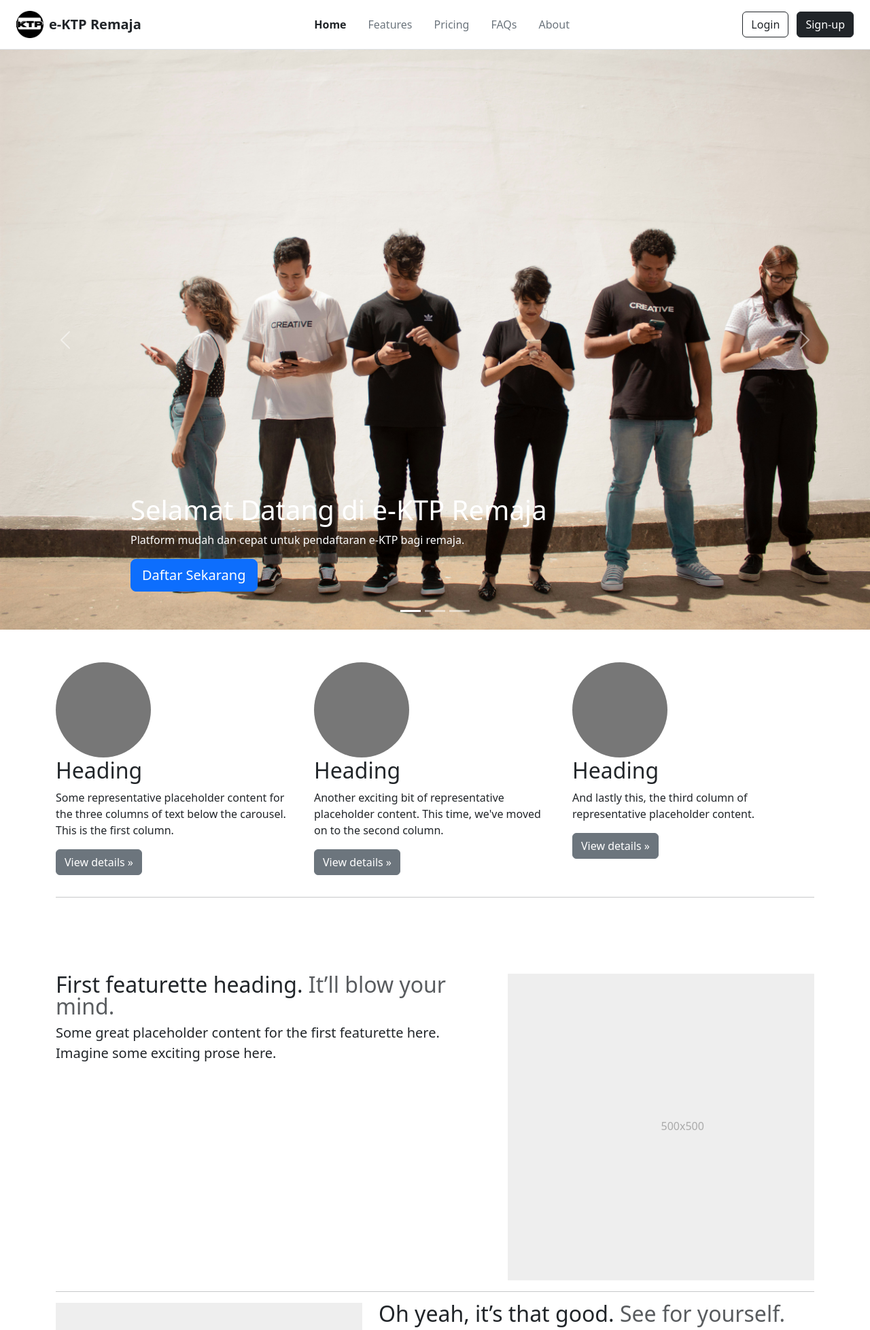
After one commit to maul-PG/ktp, a PHP site: page /halamanD.php in a window 1280 px wide. The commit adds this page. Shown: the top 1956 px of the page at 68% size. Run offline with PHP 8.4, Linux system fonts and the light colour scheme.

Commit message:
tambah caraousel dll

```diff
--- a/cara_daftar.php
+++ b/cara_daftar.php
@@ -29,7 +29,8 @@
   </nav>
 
 <!-- Hero Section -->
-<section class="text-center py-5 bg-image min-vh-100 d-flex align-items-center justify-content-center" style="background-image: url('img/ktp-hm.png')">
+<section class="text-center py-5 min-vh-100 d-flex flex-column align-items-center justify-content-center"
+  style="background-image: url('img/ktp-hm.png'); background-repeat: no-repeat; background-size: cover; background-position: center; padding-top: 120px;">
     <div>
         <h1 class="fw-bold display-5">Cara Daftar e-KTP Remaja</h1>
         <p class="lead">Ikuti langkah-langkah berikut untuk mendaftar e-KTP Remaja.</p>
--- a/data_remaja.php
+++ b/data_remaja.php
@@ -47,7 +47,8 @@ $query = mysqli_query($conn, "SELECT * FROM daftar");
 </nav>
 
 <!-- Hero Section + Table -->
-<section class="text-center py-5 min-vh-100 d-flex flex-column align-items-center justify-content-start" style="background-image: url('img/ktp-hm.png'); background-size: cover; padding-top: 120px;">
+<section class="text-center py-5 min-vh-100 d-flex flex-column align-items-center justify-content-start"
+  style="background-image: url('img/ktp-hm.png'); background-repeat: no-repeat; background-size: cover; background-position: center; padding-top: 120px;">
   <div class="mb-4">
     <h1 class="fw-bold display-5">Data Remaja</h1>
     <p class="lead">Daftar remaja yang telah mendaftar e-KTP</p>
--- /dev/null
+++ b/halamanD.php
@@ -0,0 +1,168 @@
+<!--halaman utama sebelum masuk login dan daftar diri -->
+<!DOCTYPE html>
+<html lang="en">
+
+<head>
+    <meta charset="UTF-8">
+    <meta name="viewport" content="width=device-width, initial-scale=1.0">
+    <title>e-KTP Remaja</title>
+    <link href="https://cdn.jsdelivr.net/npm/bootstrap@5.3.3/dist/css/bootstrap.min.css" rel="stylesheet">
+</head>
+
+<body>
+
+    <!-- Header Navbar -->
+    <header class="d-flex flex-wrap align-items-center justify-content-between py-3 px-4 border-bottom bg-white shadow-sm">
+        <!-- Logo + Brand -->
+        <a href="home.php" class="d-flex align-items-center text-decoration-none">
+            <img src="img/KTP.png" width="40" height="40" alt="Logo" class="me-2">
+            <span class="fs-5 fw-bold text-dark">e-KTP Remaja</span>
+        </a>
+
+        <!-- Menu -->
+        <ul class="nav col-12 col-md-auto mb-2 justify-content-center mb-md-0">
+            <li><a href="#" class="nav-link px-3 text-dark fw-semibold">Home</a></li>
+            <li><a href="#" class="nav-link px-3 text-secondary">Features</a></li>
+            <li><a href="#" class="nav-link px-3 text-secondary">Pricing</a></li>
+            <li><a href="#" class="nav-link px-3 text-secondary">FAQs</a></li>
+            <li><a href="#" class="nav-link px-3 text-secondary">About</a></li>
+        </ul>
+
+        <!-- Tombol Aksi -->
+        <div class="text-end">
+            <a href="login.php" class="btn btn-outline-dark me-2">Login</a>
+            <a href="register.php" class="btn btn-dark">Sign-up</a>
+        </div>
+    </header>
+
+    <main>
+        <!-- Carousel Start -->
+        <div id="myCarousel" class="carousel slide mb-6" data-bs-ride="carousel">
+            <div class="carousel-indicators">
+                <button type="button" data-bs-target="#myCarousel" data-bs-slide-to="0" class="active" aria-current="true" aria-label="Slide 1"></button>
+                <button type="button" data-bs-target="#myCarousel" data-bs-slide-to="1" aria-label="Slide 2"></button>
+                <button type="button" data-bs-target="#myCarousel" data-bs-slide-to="2" aria-label="Slide 3"></button>
+            </div>
+            <div class="carousel-inner">
+                <div class="carousel-item active">
+                    <img src="img/pemuda.jpg" class="d-block w-100" alt="Slide 1">
+                    <div class="carousel-caption text-start">
+                        <h1>Selamat Datang di e-KTP Remaja</h1>
+                        <p>Platform mudah dan cepat untuk pendaftaran e-KTP bagi remaja.</p>
+                        <p><a class="btn btn-primary btn-lg" href="register.php">Daftar Sekarang</a></p>
+                    </div>
+                </div>
+                <div class="carousel-item">
+                    <img src="img/daftar.jpg" class="d-block w-100" alt="Slide 2">
+                    <div class="carousel-caption">
+                        <h1>Mudah dan Aman</h1>
+                        <p>Proses pendaftaran e-KTP tanpa ribet dan lebih aman.</p>
+                        <p><a class="btn btn-primary btn-lg" href="fitur.php">Pelajari Fitur</a></p>
+                    </div>
+                </div>
+                <div class="carousel-item">
+                    <img src="img/menjaga.jpg" class="d-block w-100" alt="Slide 3">
+                    <div class="carousel-caption text-end">
+                        <h1>Layanan Terpercaya</h1>
+                        <p>Dapatkan e-KTP digital remaja dari rumah dengan dukungan resmi.</p>
+                        <p><a class="btn btn-primary btn-lg" href="tentang.php">Tentang Kami</a></p>
+                    </div>
+                </div>
+            </div>
+            <button class="carousel-control-prev" type="button" data-bs-target="#myCarousel" data-bs-slide="prev">
+                <span class="carousel-control-prev-icon" aria-hidden="true"></span>
+                <span class="visually-hidden">Sebelumnya</span>
+            </button>
+            <button class="carousel-control-next" type="button" data-bs-target="#myCarousel" data-bs-slide="next">
+                <span class="carousel-control-next-icon" aria-hidden="true"></span>
+                <span class="visually-hidden">Berikutnya</span>
+            </button>
+        </div>
+        <!-- Carousel End -->
+
+        <div class="container marketing py-5">
+            <div class="row">
+                <div class="col-lg-4">
+                    <svg class="bd-placeholder-img rounded-circle" width="140" height="140" xmlns="http://www.w3.org/2000/svg" role="img" preserveAspectRatio="xMidYMid slice" focusable="false">
+                        <rect width="100%" height="100%" fill="#777" />
+                    </svg>
+                    <h2 class="fw-normal">Heading</h2>
+                    <p>Some representative placeholder content for the three columns of text below the carousel. This is the first column.</p>
+                    <p><a class="btn btn-secondary" href="#">View details »</a></p>
+                </div>
+                <div class="col-lg-4">
+                    <svg class="bd-placeholder-img rounded-circle" width="140" height="140" xmlns="http://www.w3.org/2000/svg" role="img" preserveAspectRatio="xMidYMid slice" focusable="false">
+                        <rect width="100%" height="100%" fill="#777" />
+                    </svg>
+                    <h2 class="fw-normal">Heading</h2>
+                    <p>Another exciting bit of representative placeholder content. This time, we've moved on to the second column.</p>
+                    <p><a class="btn btn-secondary" href="#">View details »</a></p>
+                </div>
+                <div class="col-lg-4">
+                    <svg class="bd-placeholder-img rounded-circle" width="140" height="140" xmlns="http://www.w3.org/2000/svg" role="img" preserveAspectRatio="xMidYMid slice" focusable="false">
+                        <rect width="100%" height="100%" fill="#777" />
+                    </svg>
+                    <h2 class="fw-normal">Heading</h2>
+                    <p>And lastly this, the third column of representative placeholder content.</p>
+                    <p><a class="btn btn-secondary" href="#">View details »</a></p>
+                </div>
+            </div>
+
+            <hr class="featurette-divider py-5">
+
+            <div class="row featurette">
+                <div class="col-md-7">
+                    <h2 class="featurette-heading fw-normal lh-1">First featurette heading. <span class="text-body-secondary">It’ll blow your mind.</span></h2>
+                    <p class="lead">Some great placeholder content for the first featurette here. Imagine some exciting prose here.</p>
+                </div>
+                <div class="col-md-5">
+                    <svg class="bd-placeholder-img bd-placeholder-img-lg featurette-image img-fluid mx-auto" width="500" height="500" xmlns="http://www.w3.org/2000/svg" role="img" preserveAspectRatio="xMidYMid slice" focusable="false">
+                        <rect width="100%" height="100%" fill="#eee" />
+                        <text x="50%" y="50%" fill="#aaa" dy=".3em">500x500</text>
+                    </svg>
+                </div>
+            </div>
+
+            <hr class="featurette-divider">
+
+            <div class="row featurette">
+                <div class="col-md-7 order-md-2">
+                    <h2 class="featurette-heading fw-normal lh-1">Oh yeah, it’s that good. <span class="text-body-secondary">See for yourself.</span></h2>
+                    <p class="lead">Another featurette? Of course. More placeholder content here to give you an idea of how this layout would work with some actual real-world content in place.</p>
+                </div>
+                <div class="col-md-5 order-md-1">
+                    <svg class="bd-placeholder-img bd-placeholder-img-lg featurette-image img-fluid mx-auto" width="500" height="500" xmlns="http://www.w3.org/2000/svg" role="img" preserveAspectRatio="xMidYMid slice" focusable="false">
+                        <rect width="100%" height="100%" fill="#eee" />
+                        <text x="50%" y="50%" fill="#aaa" dy=".3em">500x500</text>
+                    </svg>
+                </div>
+            </div>
+
+            <hr class="featurette-divider">
+
+            <div class="row featurette">
+                <div class="col-md-7">
+                    <h2 class="featurette-heading fw-normal lh-1">And lastly, this one. <span class="text-body-secondary">Checkmate.</span></h2>
+                    <p class="lead">And yes, this is the last block of representative placeholder content. Again, not really intended to be actually read, simply here to give you a better view of what this would look like with some actual content. Your content.</p>
+                </div>
+                <div class="col-md-5">
+                    <svg class="bd-placeholder-img bd-placeholder-img-lg featurette-image img-fluid mx-auto" width="500" height="500" xmlns="http://www.w3.org/2000/svg" role="img" preserveAspectRatio="xMidYMid slice" focusable="false">
+                        <rect width="100%" height="100%" fill="#eee" />
+                        <text x="50%" y="50%" fill="#aaa" dy=".3em">500x500</text>
+                    </svg>
+                </div>
+            </div>
+
+            <hr class="featurette-divider">
+        </div>
+
+        <footer class="container">
+            <p class="float-end"><a href="#">Back to top</a></p>
+            <p>© 2017–2025 Company, Inc. · <a href="#">Privacy</a> · <a href="#">Terms</a></p>
+        </footer>
+    </main>
+
+    <script src="https://cdn.jsdelivr.net/npm/bootstrap@5.3.3/dist/js/bootstrap.bundle.min.js"></script>
+</body>
+
+</html>
--- a/index.php
+++ b/index.php
@@ -1,4 +1,6 @@
 <?php
+header("Location: halamanD.php");
+
 session_start();
 include "koneksi.php";
 
@@ -44,7 +46,8 @@ if (!$id_user) {
 
 
   <!-- Hero Section -->
-  <section class="text-center py-5 bg-image min-vh-100 d-flex align-items-center justify-content-center" style= "background-image: url('img/ktp-hm.png')">
+ <section class="text-center py-5 min-vh-100 d-flex flex-column align-items-center justify-content-center"
+  style="background-image: url('img/ktp-hm.png'); background-repeat: no-repeat; background-size: cover; background-position: center; padding-top: 120px;">
     <div>
       <h1 class="fw-bold display-5">Pendataan Remaja Non-KTP</h1>
       <p class="lead">Membantu remaja mendapatkan identitas resmi dengan mudah dan cepat.</p>
--- a/tentang.php
+++ b/tentang.php
@@ -11,7 +11,7 @@
     <!-- Navbar -->
   <nav class="navbar navbar-expand-lg fixed-top">
     <div class="container-fluid px-5">
-      <a class="navbar-brand fw-bold" href="home.html">e-KTP Remaja</a>
+      <a class="navbar-brand fw-bold" href="index.php">e-KTP Remaja</a>
       <button class="navbar-toggler" data-bs-toggle="collapse" data-bs-target="#navbarNav">
         <span class="navbar-toggler-icon"></span>
       </button>
@@ -30,7 +30,8 @@
   </nav>
 
     <!-- Hero Section -->
-    <section class="text-center py-5 bg-image min-vh-100 d-flex align-items-center justify-content-center" style="background-image: url('img/ktp-hm.png')">
+<section class="text-center py-5 min-vh-100 d-flex flex-column align-items-center justify-content-center"
+  style="background-image: url('img/ktp-hm.png'); background-repeat: no-repeat; background-size: cover; background-position: center; padding-top: 120px;">
         <div>
             <h1 class="fw-bold display-5">Tentang e-KTP Remaja</h1>
             <p class="lead">e-KTP Remaja adalah platform yang memudahkan remaja untuk mendapatkan identitas resmi dengan cepat dan mudah.</p>
```
Also changed, not shown: img/KTP.png (added), img/daftar.jpg (added), img/menjaga.jpg (added), img/pemuda.jpg (added).
